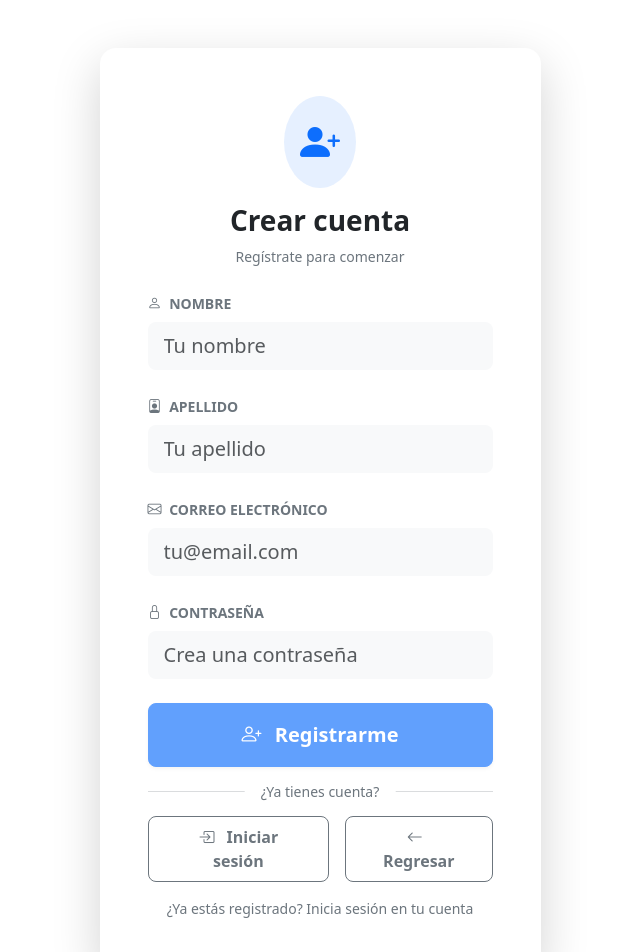
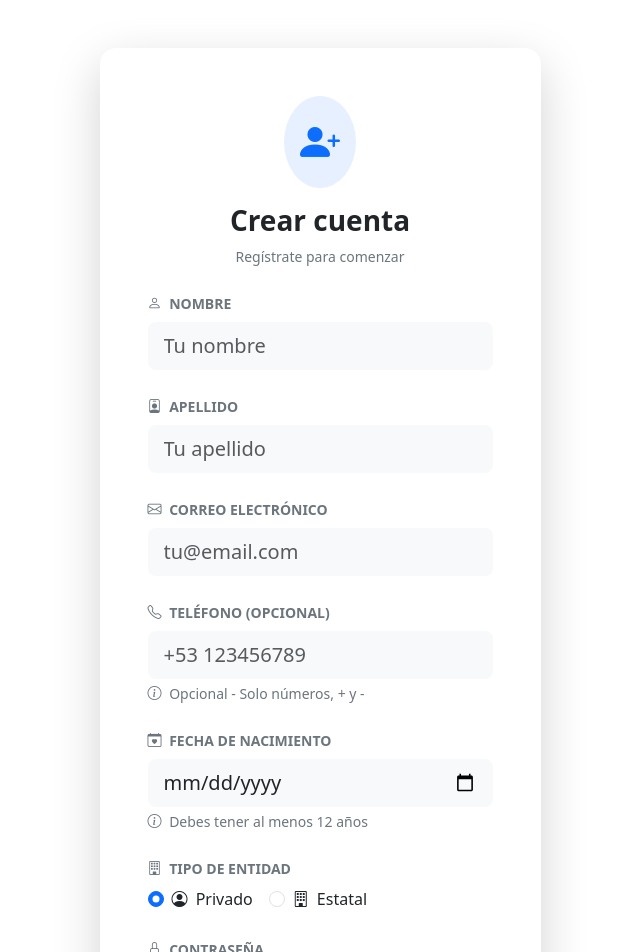
Before and after one commit to Ramen11001/courses-hlg-web, an Angular app: page /singUp in a window 1280 px wide. Shown: the top 952 px of the page, without its empty margins (320-960 px from the left). Built offline with nearby package versions, Linux system fonts and the light colour scheme.

Commit message:
[FTR] - Implement sing up #5

```diff
--- a/src/app/feature/auth/sign-up/sign-up.component.html
+++ b/src/app/feature/auth/sign-up/sign-up.component.html
@@ -35,7 +35,7 @@
                 [class.is-invalid]="signUpForm.get('firstName')?.invalid && signUpForm.get('firstName')?.touched">
               <div class="invalid-feedback small mt-1">
                 <i class="bi bi-info-circle me-1"></i>
-                El nombre debe tener al menos 2 caracteres
+                El nombre debe tener entre 2 y 50 caracteres
               </div>
             </div>
 
@@ -49,7 +49,7 @@
                 [class.is-invalid]="signUpForm.get('lastName')?.invalid && signUpForm.get('lastName')?.touched">
               <div class="invalid-feedback small mt-1">
                 <i class="bi bi-info-circle me-1"></i>
-                El apellido debe tener al menos 2 caracteres
+                El apellido debe tener entre 2 y 50 caracteres
               </div>
             </div>
 
@@ -67,6 +67,58 @@
               </div>
             </div>
 
+            <!-- Phone -->
+            <div class="mb-4">
+              <label for="phone" class="form-label fw-semibold text-secondary small text-uppercase mb-2">
+                <i class="bi bi-telephone me-1"></i> Teléfono (opcional)
+              </label>
+              <input type="tel" class="form-control form-control-lg rounded-3 border-0 bg-light" id="phone"
+                formControlName="phone" placeholder="+53 123456789">
+              <small class="text-secondary mt-1 d-block">
+                <i class="bi bi-info-circle me-1"></i>
+                Opcional - Solo números, + y -
+              </small>
+            </div>
+
+            <!-- Birthday -->
+            <div class="mb-4">
+              <label for="birthday" class="form-label fw-semibold text-secondary small text-uppercase mb-2">
+                <i class="bi bi-calendar-heart me-1"></i> Fecha de nacimiento
+              </label>
+              <input type="date" class="form-control form-control-lg rounded-3 border-0 bg-light" id="birthday"
+                formControlName="birthday"
+                [class.is-invalid]="signUpForm.get('birthday')?.invalid && signUpForm.get('birthday')?.touched">
+              <div class="invalid-feedback small mt-1">
+                <i class="bi bi-info-circle me-1"></i>
+                Debes ser mayor de edad (nacido antes de 2014)
+              </div>
+              <small class="text-secondary mt-1 d-block">
+                <i class="bi bi-info-circle me-1"></i>
+                Debes tener al menos 12 años
+              </small>
+            </div>
+
+            <!-- Entity Type -->
+            <div class="mb-4">
+              <label class="form-label fw-semibold text-secondary small text-uppercase mb-2">
+                <i class="bi bi-building me-1"></i> Tipo de entidad
+              </label>
+              <div class="d-flex gap-3">
+                <div class="form-check">
+                  <input class="form-check-input" type="radio" formControlName="entity_type" value="privado" id="entityPrivate">
+                  <label class="form-check-label text-dark" for="entityPrivate">
+                    <i class="bi bi-person-circle me-1"></i> Privado
+                  </label>
+                </div>
+                <div class="form-check">
+                  <input class="form-check-input" type="radio" formControlName="entity_type" value="estatal" id="entityState">
+                  <label class="form-check-label text-dark" for="entityState">
+                    <i class="bi bi-building me-1"></i> Estatal
+                  </label>
+                </div>
+              </div>
+            </div>
+
             <!-- Password -->
             <div class="mb-4">
               <label for="password" class="form-label fw-semibold text-secondary small text-uppercase mb-2">
@@ -77,8 +129,12 @@
                 [class.is-invalid]="signUpForm.get('password')?.invalid && signUpForm.get('password')?.touched">
               <div class="invalid-feedback small mt-1">
                 <i class="bi bi-info-circle me-1"></i>
-                La contraseña debe tener al menos 6 caracteres
+                Mínimo 6 caracteres, una mayúscula y un número
               </div>
+              <small class="text-secondary mt-1 d-block">
+                <i class="bi bi-info-circle me-1"></i>
+                La contraseña debe tener al menos 6 caracteres, una mayúscula y un número
+              </small>
             </div>
 
             <!-- Submit Button -->
@@ -106,22 +162,17 @@
             </span>
           </div>
 
-          <!-- Two buttons: Login and Back -->
-          <div class="d-flex gap-3 justify-content-center">
+          <!-- Login Button -->
+          <div class="text-center">
             <button type="button" class="btn btn-outline-secondary rounded-3 fw-semibold px-4 py-2"
               (click)="goToLogin()">
               <i class="bi bi-box-arrow-in-right me-2"></i>
               Iniciar sesión
             </button>
-            <button type="button" class="btn btn-outline-secondary rounded-3 fw-semibold px-4 py-2"
-              (click)="goToLogin()">
-              <i class="bi bi-arrow-left me-2"></i>
-              Regresar
-            </button>
+            <p class="small text-secondary mt-3 mb-0">
+              ¿Ya estás registrado? Inicia sesión en tu cuenta
+            </p>
           </div>
-          <p class="small text-secondary mt-3 mb-0 text-center">
-            ¿Ya estás registrado? Inicia sesión en tu cuenta
-          </p>
 
         </div>
       </div>
--- a/src/app/feature/auth/sign-up/sign-up.component.ts
+++ b/src/app/feature/auth/sign-up/sign-up.component.ts
@@ -6,10 +6,12 @@ import {
   ReactiveFormsModule,
   Validators,
 } from '@angular/forms';
+import { Router } from '@angular/router';
 import md5 from 'md5';
-import { Router } from '@angular/router';
+
 import { AuthService } from '../../../core/services/auth.service';
 import { UserService } from '../../../core/services/user.service.service';
+
 @Component({
   selector: 'app-sign-up',
   standalone: true,
@@ -18,77 +20,103 @@ import { UserService } from '../../../core/services/user.service.service';
   styleUrls: ['./sign-up.component.scss'],
 })
 export class SignUpComponent {
-
-  private _authService: AuthService = inject(AuthService);
-  private _userService: UserService = inject(UserService);
+  private _authService = inject(AuthService);
+  private _userService = inject(UserService);
   private _router = inject(Router);
 
   errorMessage: string = '';
   loading: boolean = false;
 
+  /**
+   * FORM
+   */
   signUpForm = new FormGroup({
-    firstName: new FormControl(null, [
+    firstName: new FormControl('', [
       Validators.required,
       Validators.minLength(2),
+      Validators.maxLength(50),
     ]),
-    lastName: new FormControl(null, [
+    lastName: new FormControl('', [
       Validators.required,
       Validators.minLength(2),
+      Validators.maxLength(50),
     ]),
-    email: new FormControl(null, [Validators.required, Validators.email]),
-    password: new FormControl(null, [
+    email: new FormControl('', [Validators.required, Validators.email]),
+    birthday: new FormControl('', [
+      Validators.required,
+      (control) => {
+        const selectedDate = new Date(control.value);
+        const limitDate = new Date('2014-01-01');
+        return selectedDate > limitDate ? { invalidAge: true } : null;
+      },
+    ]),
+    phone: new FormControl(''),
+    entity_type: new FormControl('privado'),
+    password: new FormControl('', [
       Validators.required,
       Validators.minLength(6),
+
+      Validators.pattern(/^(?=.*[A-Z])(?=.*[0-9])/),
     ]),
   });
 
-  submit() {
-    this.loading = true;
-
-    if (!this.signUpForm.valid) {
-      this.errorMessage = 'Por favor, completa todos los campos correctamente.';
-      this.loading = false;
+  submit(): void {
+    if (this.signUpForm.invalid) {
+      this.errorMessage =
+        'Por favor, completa los campos correctamente siguiendo las reglas indicadas.';
+      this.signUpForm.markAllAsTouched();
       return;
     }
 
-    const password = this.signUpForm.value.password ?? '';
-    const encryptedPassword = md5(password).toString();
+    this.loading = true;
+    this.errorMessage = '';
+
+    // Preparación de datos
+    const rawValues = this.signUpForm.value;
+    const encryptedPassword = md5(rawValues.password ?? '').toString();
 
     const signUpData = {
-      firstName: this.signUpForm.value.firstName,
-      lastName: this.signUpForm.value.lastName,
-      email: this.signUpForm.value.email,
+      firstName: rawValues.firstName,
+      lastName: rawValues.lastName,
+      email: rawValues.email,
+      birthday: rawValues.birthday,
+      phone: rawValues.phone || undefined,
+      entity_type: rawValues.entity_type,
       password: encryptedPassword,
     };
-    /**TODO:
-        this._userService.singUp(signUpData).subscribe({
+
+    this._userService.signUp(signUpData).subscribe({
       next: (response: any) => {
+        this.loading = false;
+
         if (response.token && response.user) {
           this._authService.saveAuthData(
             response.token,
             response.user.email,
             response.user.id,
             response.user.firstName,
+            response.user.role,
           );
           this._router.navigate(['/login']);
-              //TODO: ToastService
         } else {
-              this._router.navigate(['/singUp']);
-              //TODO: ToastService
+          this._router.navigate(['/login']);
         }
-            this.loading = false;
       },
       error: (error: any) => {
+        this.loading = false;
         console.error('Error en registro:', error);
+
+        if (error.error?.errors && Array.isArray(error.error.errors)) {
+          this.errorMessage = error.error.errors[0].msg;
+        } else {
           this.errorMessage =
-              error.error?.message ||
-              'Error al crear la cuenta. Intenta nuevamente.';
-            this.loading = false;
+            error.error?.message || 'Error al conectar con el servidor.';
+        }
       },
     });
-        */
   }
-  goToLogin() {
+
+  goToLogin(): void {
     this._router.navigate(['/login']);
   }
 }
```
Lines whose indentation alone changed are shown as unchanged.
